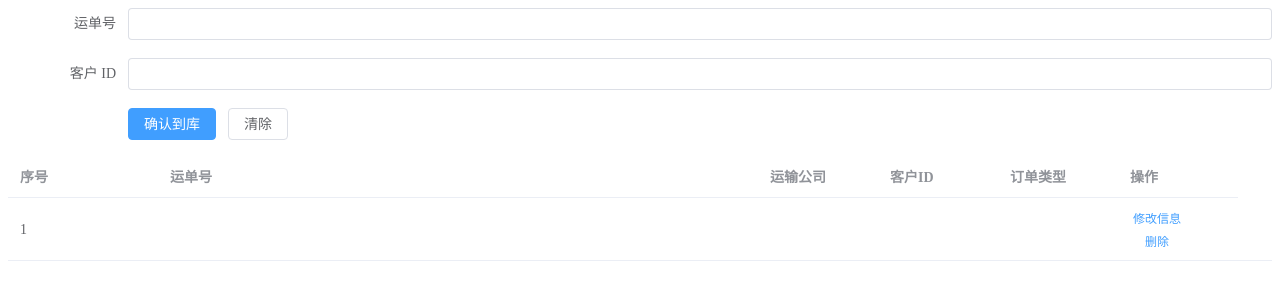
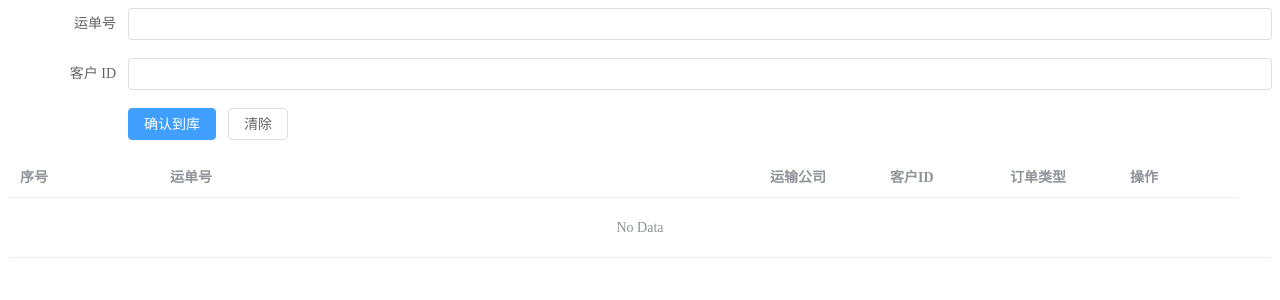
Before and after one commit to sojoongg/eie-houtai, a Vue app: page / in a window 1280 px wide. Shown: the top 300 px of the page. Built offline with nearby package versions, Linux system fonts and the light colour scheme.

Commit message:
no data update

```diff
--- a/src/App.vue
+++ b/src/App.vue
@@ -44,7 +44,7 @@ export default {
         DOrder: "",
         customerID: "",
       },
-      tableData: [{}],
+      tableData: [],
     };
   },
 
```
